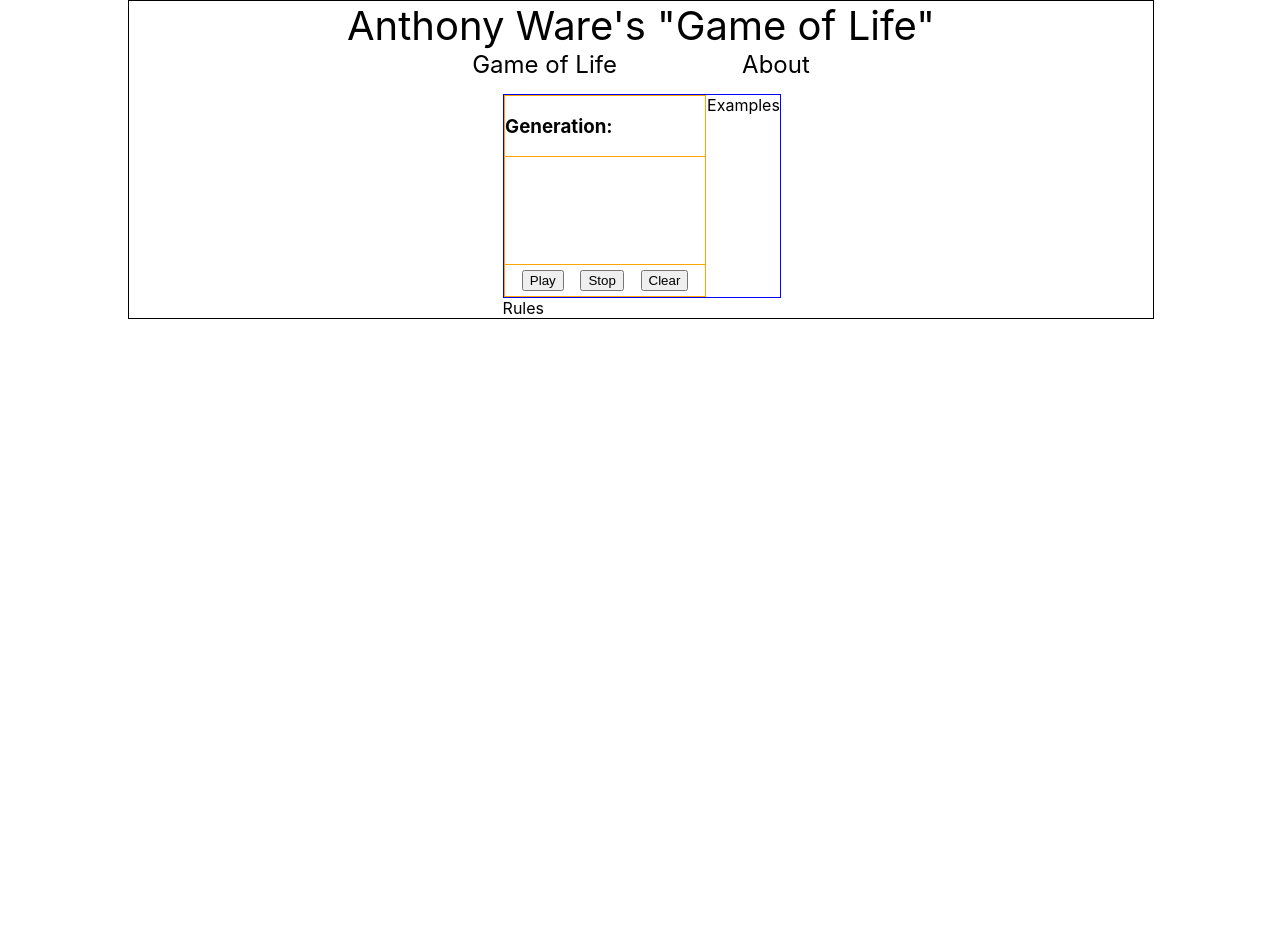
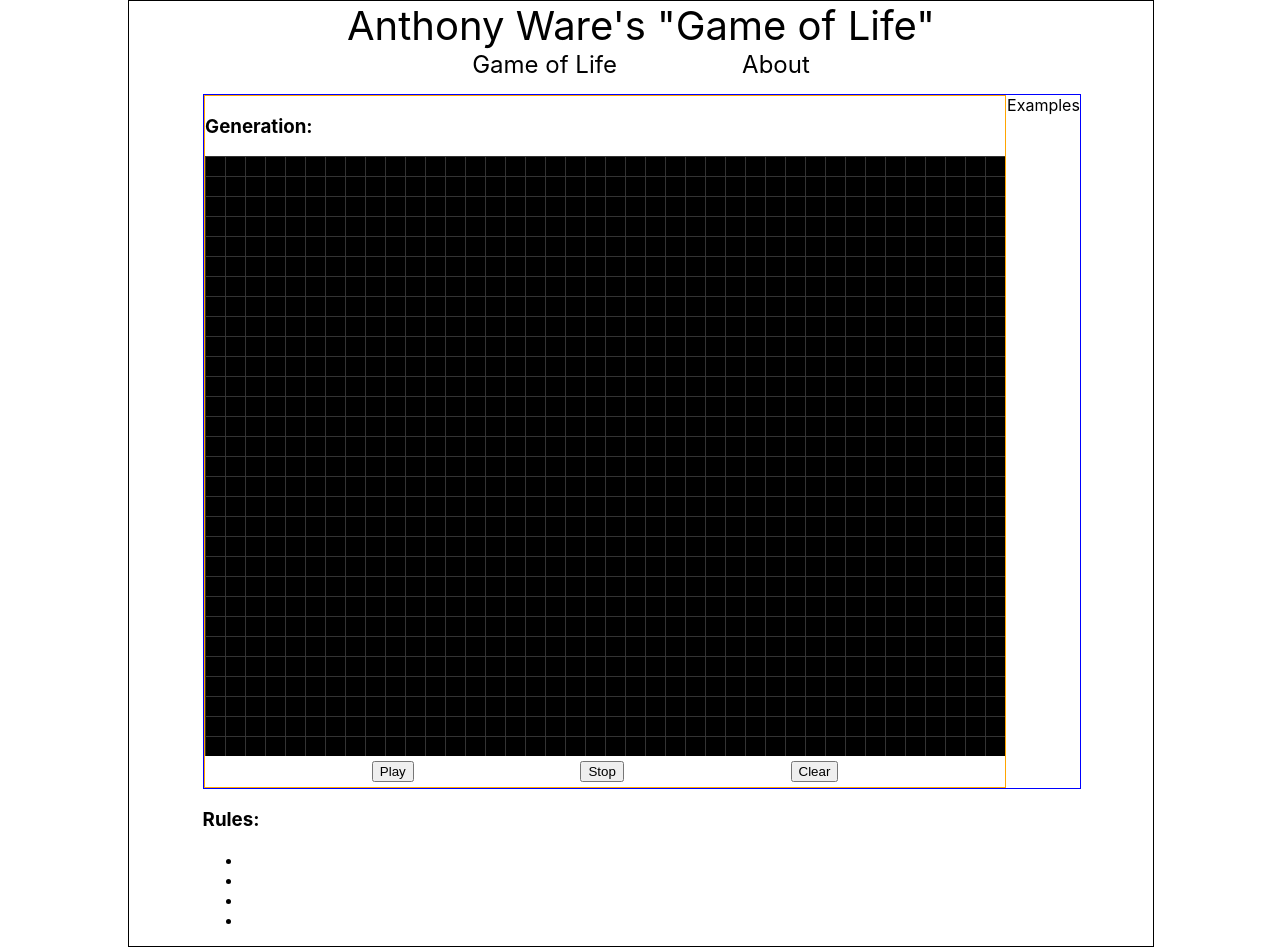
Before and after one commit to aware91/Game-of-Life, a React (Create React App) app: page / in a window 1280 px wide. Before the commit the page ends 800 px from the top, so only its background shows below. Built offline with nearby package versions, Linux system fonts and the light colour scheme.

Commit message:
started the grid

```diff
--- a/src/GofL/GofL.css
+++ b/src/GofL/GofL.css
@@ -1,5 +1,10 @@
 .goflBody {
     border: 1px solid orange;
-    width: 200px;
-    height: 200px;
 }
+
+.Board {
+    position: relative;
+    margin: 0 auto;
+    background-color: #000;
+    background-image: linear-gradient(#333 1px, transparent 1px), linear-gradient(90deg, #333 1px, transparent 1px);
+}
--- a/src/GofL/GofL.js
+++ b/src/GofL/GofL.js
@@ -1,12 +1,17 @@
 import React from 'react';
 import './GofL.css';
 
+const CELL_SIZE = 20;
+const WIDTH = 800;
+const HEIGHT = 600;
+
 function GofLBody() {
     return (
-        <div className='goflBody'>
-
+        <div>
+            <div className="Board" style={{ width: WIDTH, height: HEIGHT,  backgroundSize: `${CELL_SIZE}px ${CELL_SIZE}px` }}>
+            </div>
         </div>
     )
-}
+};
 
-export default GofLBody
+export default GofLBody;
--- a/src/body/rules.js
+++ b/src/body/rules.js
@@ -4,7 +4,13 @@ import './body.css';
 function rules() {
     return (
         <div className='rules'>
-            Rules
+            <h3>Rules:</h3>
+            <ul>
+                <li></li>
+                <li></li>
+                <li></li>
+                <li></li>
+            </ul>
         </div>
     )
 }
```
Also changed, not shown: src/about.js (added, +15 -0 lines).
